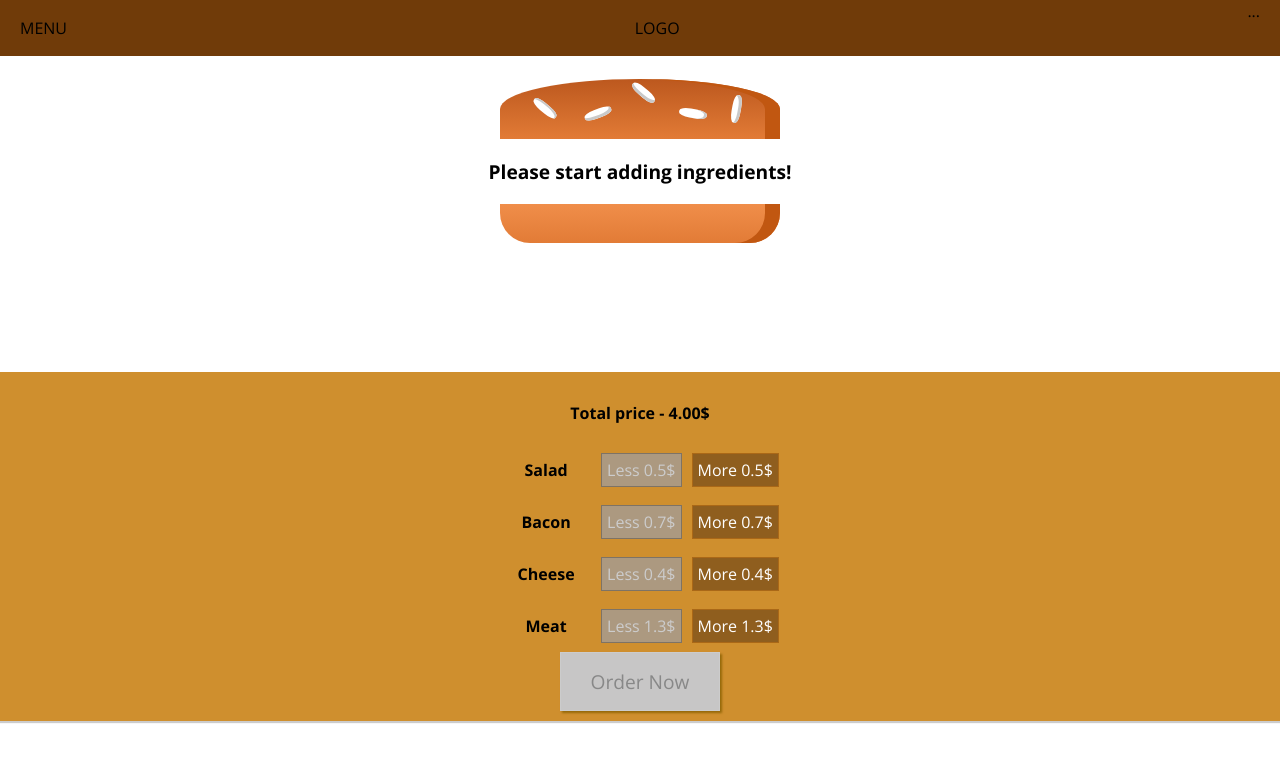
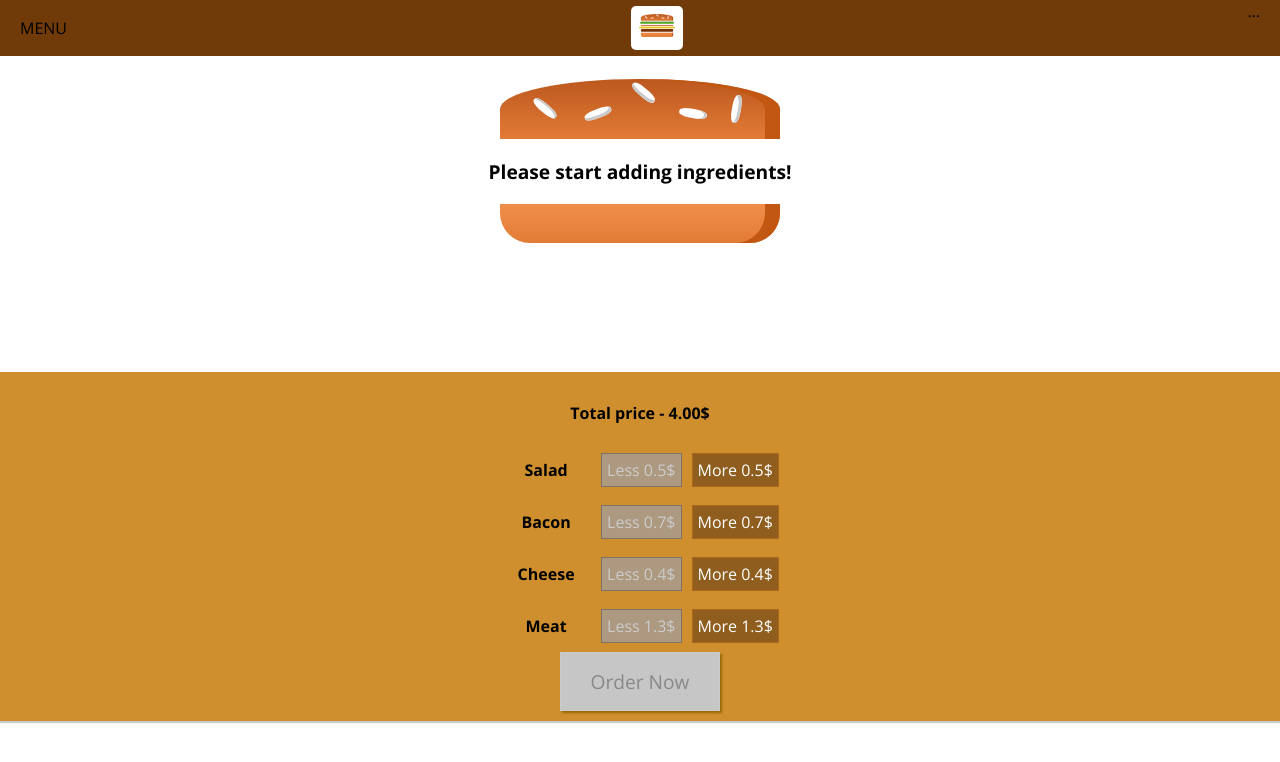
Before and after one commit to DavydovDenys/Burger_App, a React (Create React App) app: page / in a window 1280 px wide. Shown: the top 762 px of the page. Built offline with nearby package versions, Linux system fonts and the light colour scheme.

Commit message:
Using a Logo in our Application

```diff
--- /dev/null
+++ b/src/components/Logo/Logo.js
@@ -0,0 +1,13 @@
+import React from 'react';
+
+import burgerLogo from '../../assets/images/28.1 burger-logo.png'
+import classes from './Logo.module.css'
+
+
+const Logo = (props) => (
+  <div className={classes.Logo}>
+    <img src={burgerLogo} alt="BurgerApp"/>
+  </div>
+);
+
+export default Logo;
--- /dev/null
+++ b/src/components/Logo/Logo.module.css
@@ -0,0 +1,12 @@
+.Logo {
+  background-color: white;
+  padding: 8px;
+  height: 80%;
+  box-sizing: border-box;
+  border-radius: 5px;
+}
+
+.Logo img {
+  height: 80%;
+
+}
--- a/src/components/Navigation/Toolbar/Toolbar.js
+++ b/src/components/Navigation/Toolbar/Toolbar.js
@@ -1,11 +1,13 @@
 import React from 'react';
 
 import classes from './Toolbar.module.css'
+import Logo from "../../Logo/Logo";
+
 
 const Toolbar = (props) => (
   <header className={classes.Toolbar}>
     <div>MENU</div>
-    <div>LOGO</div>
+    <Logo/>
     <nav>
       ...
     </nav>
```
Also changed, not shown: src/assets/images/28.1 burger-logo.png (added).
